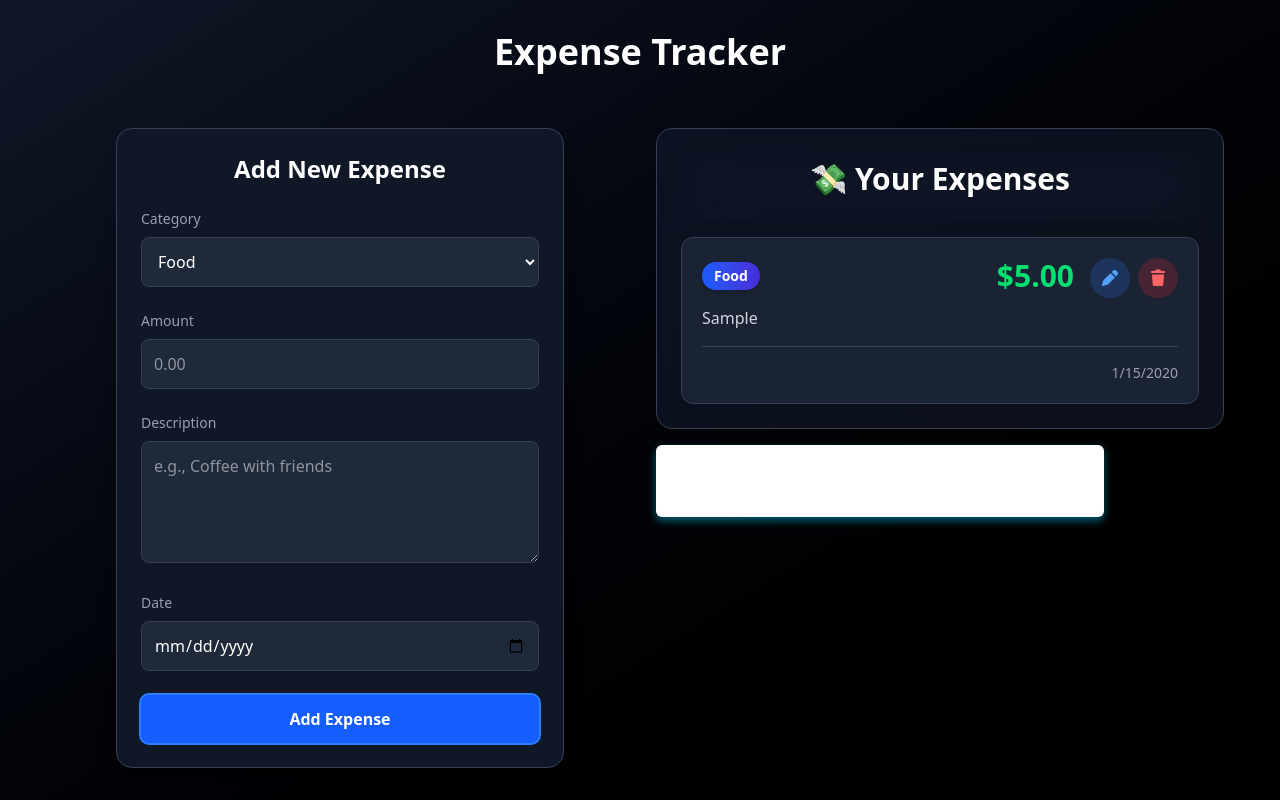
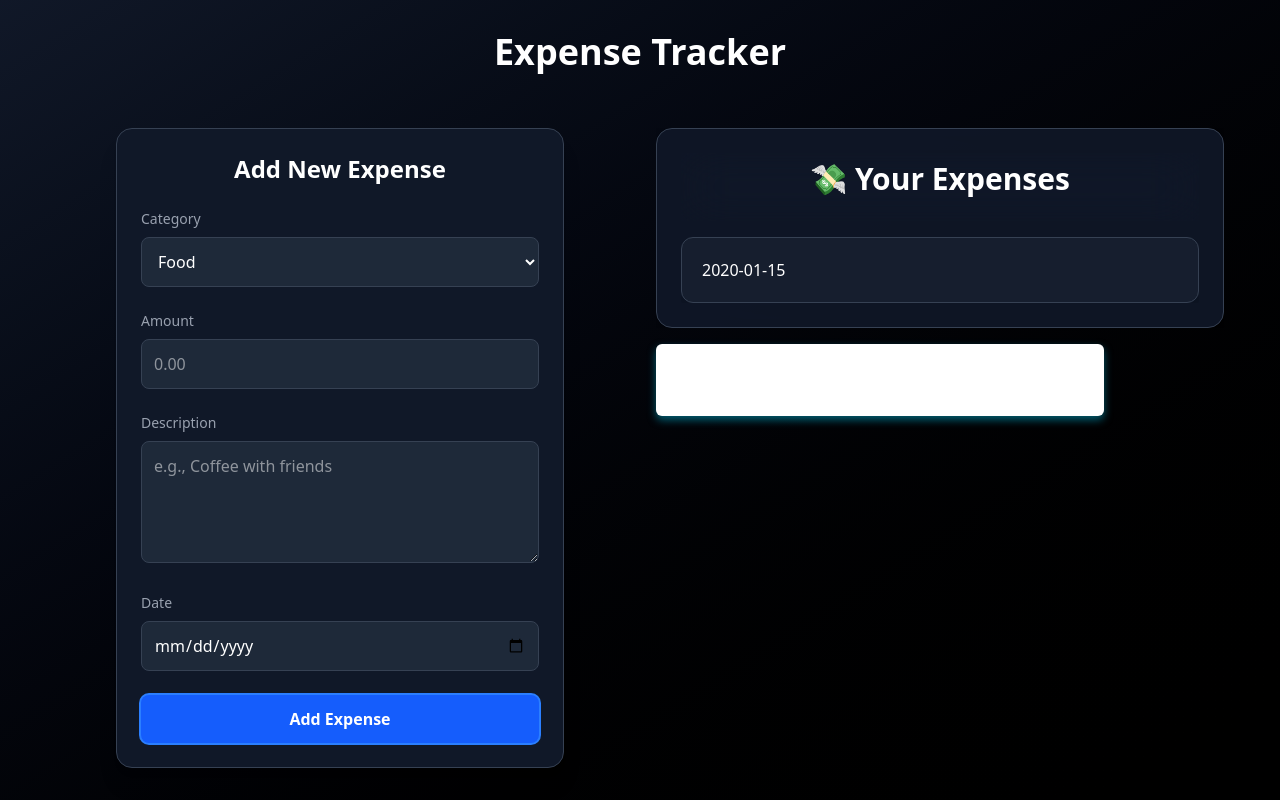
Before and after one commit to Soumik29/expense-tracker, a React (Vite) app: page / in a window 1280 px wide. Both pictures are taken after typing "5", "Sample", "2020-01-15" into the empty fields and a click on the button "Add Expense". Built offline with nearby package versions, Linux system fonts and the light colour scheme.

Commit message:
Added some accordion functionality to the application

```diff
--- a/src/ExpenseCard.tsx
+++ b/src/ExpenseCard.tsx
@@ -1,5 +1,6 @@
 import IndividualExpense from "./IndividualExpense";
 import { type Expense } from "./types";
+import { useState } from "react";
 // The main component that wraps the list
 const ExpenseCard = (props: {
   expenseList: { [key: string]: Expense[] };
@@ -7,8 +8,13 @@ const ExpenseCard = (props: {
   onEditExpense: (expense: Expense) => void;
 }) => {
   const { expenseList, onDeleteExpense, onEditExpense } = props;
+  const [activeIndex, setActiveIndex] = useState<string | null>(null);
+  //index in this case is the date of the expense
+  const handleExpandItem = (index: string) => {
+    setActiveIndex(activeIndex === index ? null : index);
+  };
   return (
-    <div className="w-full mx-auto p-6 bg-gray-900/70 backdrop-blur-xl rounded-2xl shadow-2xl border border-gray-700 h-full">
+    <div className="w-full mx-auto p-6 bg-gray-900/90 backdrop-blur-3xl rounded-2xl shadow-2xl border border-gray-700 h-full">
       {/* Header */}
       <div className="sticky top-0 z-10 p-2 mb-4 backdrop-blur-xl">
         <h1 className="flex items-center justify-center gap-3 text-3xl font-bold text-white mb-4">
@@ -24,10 +30,20 @@ const ExpenseCard = (props: {
             <p className="text-sm">Add one to get started!</p>
           </div>
         ) : (
-          Object.keys(expenseList).map((expense) => (
+          Object.keys(expenseList).map((expense) => {
+            const isActiveIndex = activeIndex === expense;
+            return (
               <div>
+                <h2
+                  onClick={() => handleExpandItem(expense)}
+                  className="bg-gray-800/50 border border-gray-700 rounded-xl shadow-lg p-5 transition-all duration-300 hover:border-blue-500 hover:shadow-blue-500/10 cursor-pointer"
+                >
+                  {expense}
+                </h2>
+                {isActiveIndex && (
+                  <div className="p-4 space-y-5">
                     {expenseList[expense].map((expenses) => (
-                <div>
+                      <div key={expenses.id}>
                         <IndividualExpense
                           key={expenses.id}
                           expense={expenses}
@@ -37,7 +53,10 @@ const ExpenseCard = (props: {
                       </div>
                     ))}
                   </div>
-          ))
+                )}
+              </div>
+            );
+          })
         )}
       </div>
     </div>
--- a/src/IndividualExpense.tsx
+++ b/src/IndividualExpense.tsx
@@ -19,10 +19,10 @@ const IndividualExpense = ({ expense, onDeleteExpense, onEditExpense }: Individu
   return (
     <div
       key={expense.id}
-      className="relative bg-gray-800/80 border border-gray-700 rounded-xl shadow-lg p-5 transition-all duration-300 hover:border-blue-500 hover:shadow-blue-500/20"
+      className="relative bg-gray-800/10 shadow-lg p-5 transition-all duration-300 hover:border-blue-500 hover:shadow-blue-500/20"
     >
       <div className="flex justify-between items-start gap-4">
-        {/* Left Side: Category, Description, and Date */}
+        {/* Left Side: Category, Description */}
         <div className="flex-1">
           <div className="flex justify-between items-center mb-3">
             <span className="bg-gradient-to-r from-blue-600 to-indigo-700 text-white px-3 py-1 rounded-full text-sm font-semibold shadow-md">
@@ -66,9 +66,9 @@ const IndividualExpense = ({ expense, onDeleteExpense, onEditExpense }: Individu
         </div>
       </div>
        {/* Footer: Date */}
-       <div className="mt-4 pt-4 border-t border-gray-700 text-right text-sm text-gray-400">
+       {/* <div className="mt-4 pt-4 border-t border-gray-700 text-right text-sm text-gray-400">
           <span>{new Date(expense.date).toLocaleDateString()}</span>
-        </div>
+        </div> */}
     </div>
   );
 };
```
Lines whose indentation alone changed are shown as unchanged.
